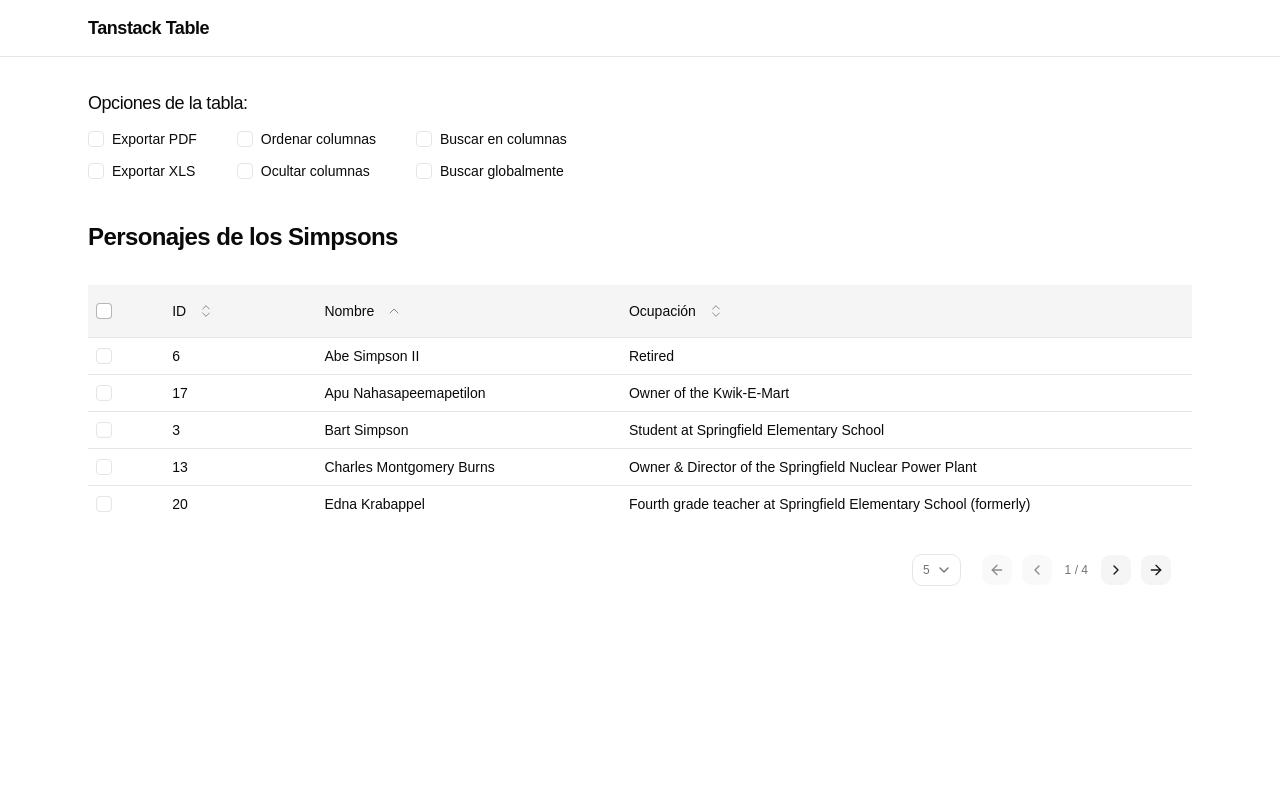
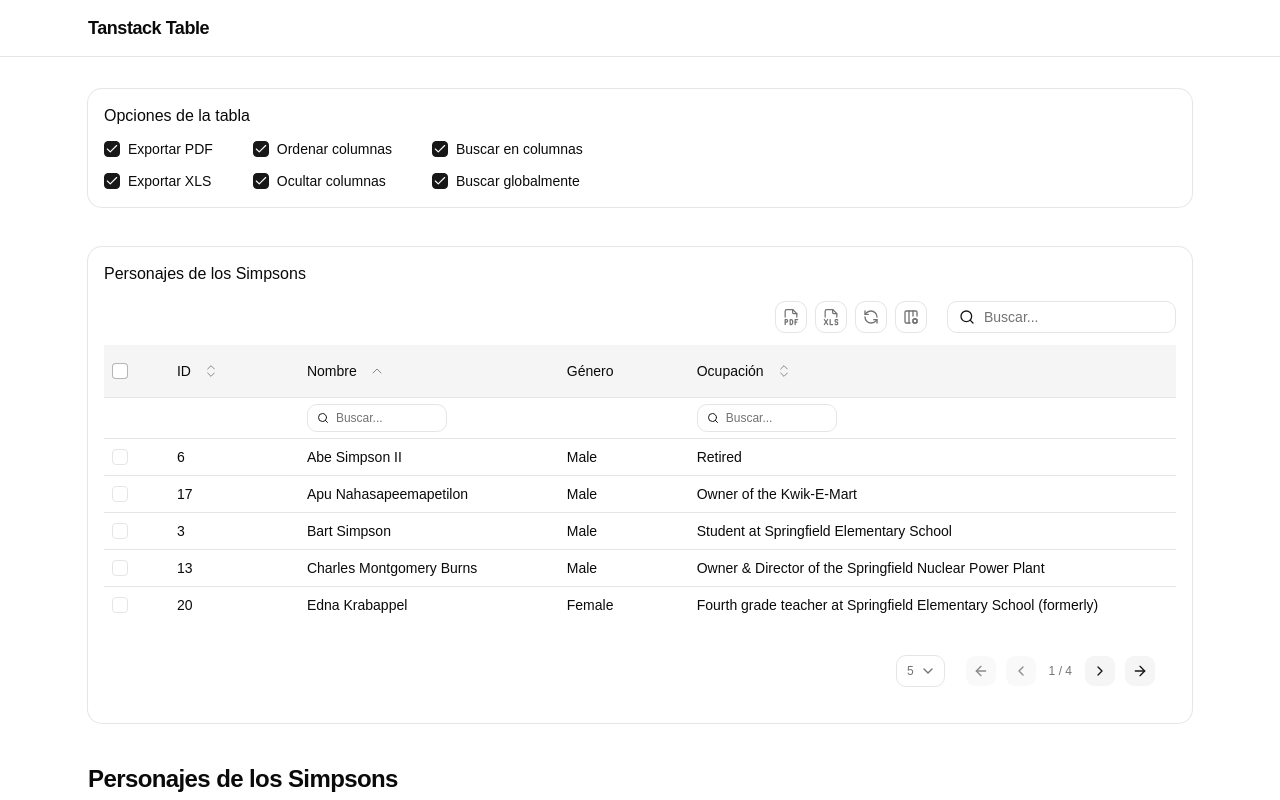
Before and after one commit to alanloffler/tanstack-table-template, a React (Vite) app: page / in a window 1280 px wide. Shown: the top 800 px of the page. Built offline with nearby package versions, Linux system fonts and the light colour scheme.

Commit message:
feat(app): gender column, alternative card data-table

```diff
--- a/src/App.tsx
+++ b/src/App.tsx
@@ -1,3 +1,4 @@
+import { Card, CardContent, CardHeader, CardTitle } from "@/components/ui/card";
 import { Checkbox } from "@/components/ui/checkbox";
 import { DataTable, type ITableOptions } from "@/components/DataTable";
 import { SortableIcon } from "@/components/SortableIcon";
@@ -8,12 +9,12 @@ import { useState } from "react";
 import { DataService, type ICharacter } from "@/services/data.service";
 
 const INIT_OPTS: ITableOptions = {
-  columnSearch: false,
-  dragAndDrop: false,
-  exportPdf: false,
-  exportXls: false,
-  globalSearch: false,
-  hideColumns: false,
+  columnSearch: true,
+  dragAndDrop: true,
+  exportPdf: true,
+  exportXls: true,
+  globalSearch: true,
+  hideColumns: true,
 };
 
 export default function App() {
@@ -70,6 +71,17 @@ export default function App() {
       ),
     },
     {
+      accessorKey: "gender",
+      id: "Género",
+      size: 40,
+      enableColumnFilter: false,
+      header: ({ column }) => (
+        <div className="flex items-center gap-1">
+          <span>{column.id}</span>
+        </div>
+      ),
+    },
+    {
       accessorKey: "occupation",
       id: "Ocupación",
       header: ({ column }) => (
@@ -89,8 +101,11 @@ export default function App() {
         </div>
       </header>
       <main className="mx-auto flex max-w-6xl flex-col gap-10 px-6 py-8">
-        <section className="flex flex-col gap-3">
-          <h2 className="text-lg font-medium tracking-tight">Opciones de la tabla:</h2>
+        <Card className="flex flex-col gap-3">
+          <CardHeader>
+            <CardTitle>Opciones de la tabla</CardTitle>
+          </CardHeader>
+          <CardContent>
             <div className="flex gap-10 text-sm">
               <ul className="flex flex-col gap-3">
                 <li className="flex items-center gap-2">
@@ -147,7 +162,22 @@ export default function App() {
                 </li>
               </ul>
             </div>
-        </section>
+          </CardContent>
+        </Card>
+        <Card>
+          <CardHeader>
+            <CardTitle>Personajes de los Simpsons</CardTitle>
+          </CardHeader>
+          <CardContent>
+            <DataTable
+              data={data}
+              columns={columns}
+              defaultSorting={[{ id: "Nombre", desc: false }]}
+              options={tableOptions}
+              storageKey="characters-01"
+            />
+          </CardContent>
+        </Card>
         <section className="space-y-5">
           <h2 className="text-2xl font-semibold tracking-tight">Personajes de los Simpsons</h2>
           <DataTable
@@ -155,7 +185,7 @@ export default function App() {
             columns={columns}
             defaultSorting={[{ id: "Nombre", desc: false }]}
             options={tableOptions}
-            storageKey="characters"
+            storageKey="characters-02"
           />
         </section>
       </main>
```
Lines whose indentation alone changed are shown as unchanged.
